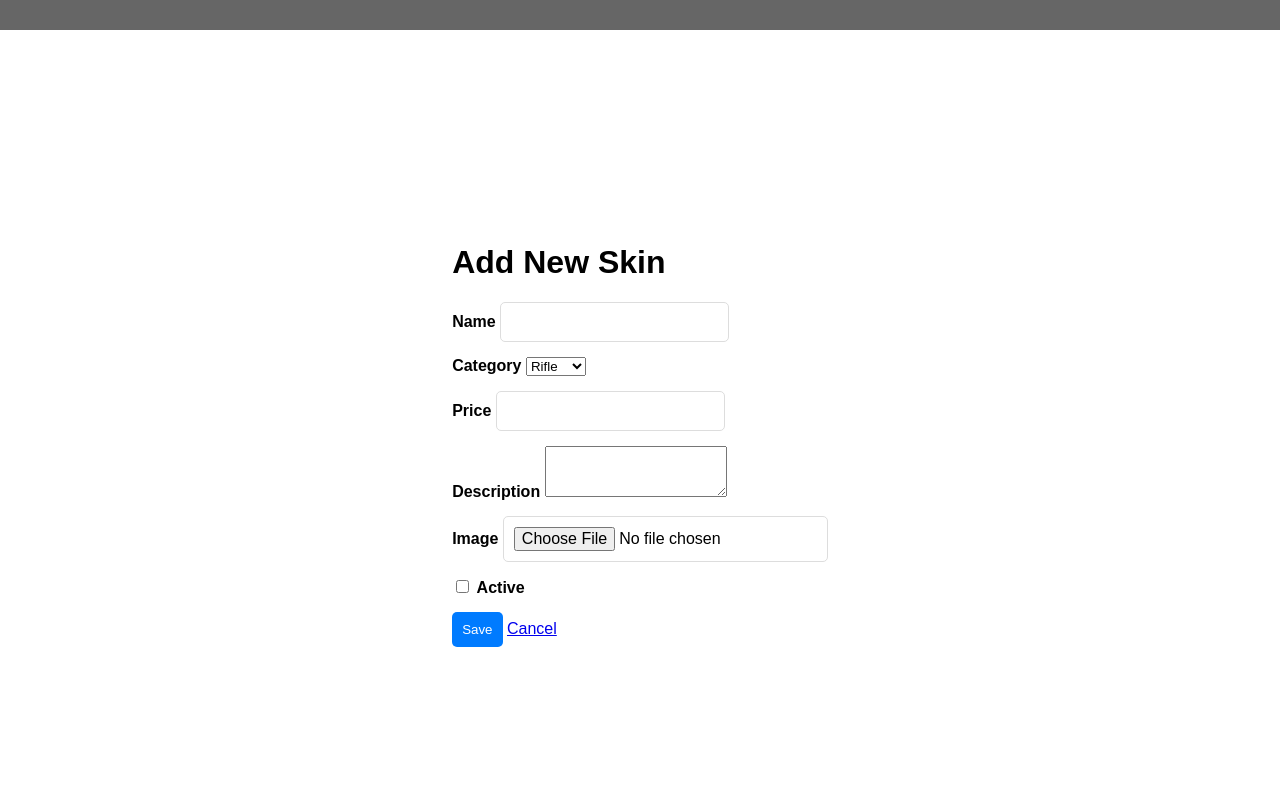
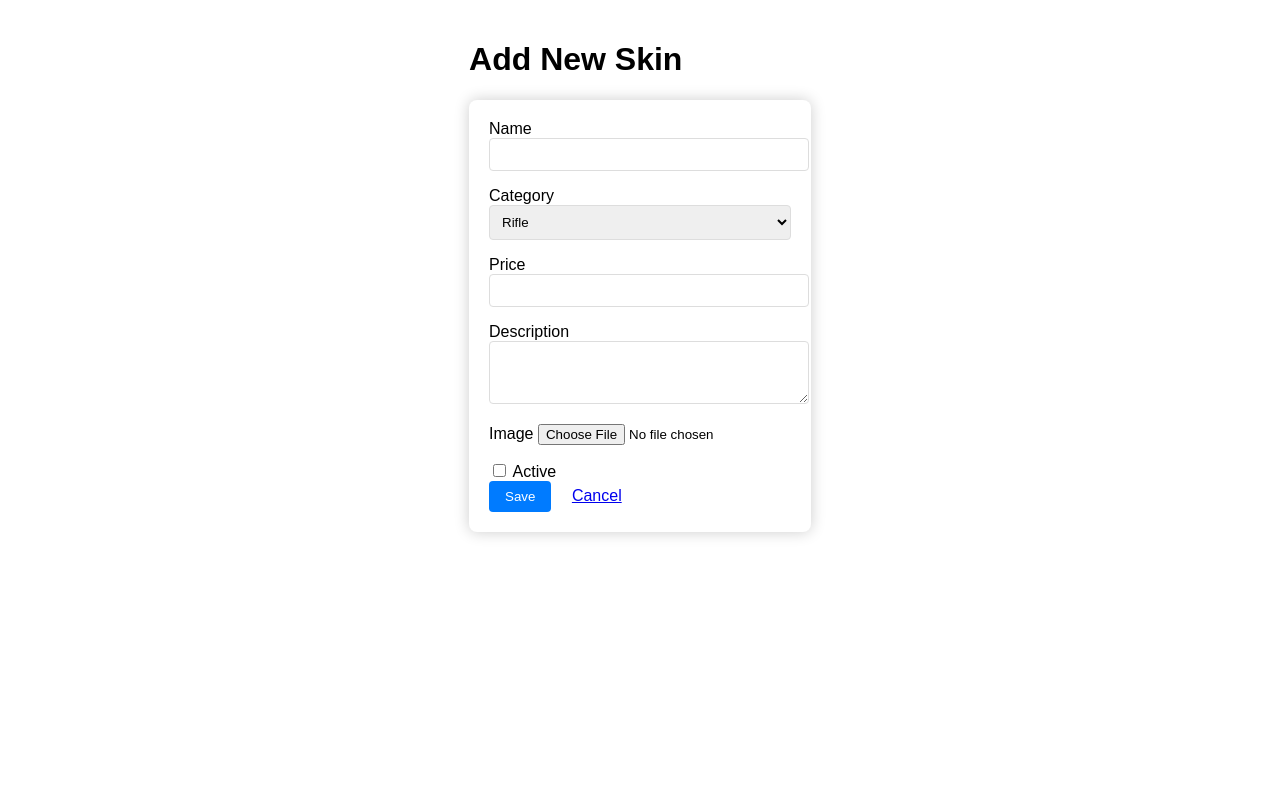
Before and after one commit to JiangY03/ITGroup96, a Django app: page /accounts/admin/skins/add/ in a window 1280 px wide. Run offline with Django 4.2, Linux system fonts and the light colour scheme; a user stored in the database is signed in.

Commit message:
Update style.css

```diff
--- a/cs2_skin_market/static/css/style.css
+++ b/cs2_skin_market/static/css/style.css
@@ -1,15 +1,115 @@
-/* 全局样式 */
+/* Global styles */
 html, body {
+    height: 100%;
     margin: 0;
     padding: 0;
-    width: 100vw;
-    height: 100vh;
-    overflow: hidden;
     display: flex;
     flex-direction: column;
     align-items: center;
     position: relative;
     font-family: Arial, sans-serif;
+}
+
+.container {
+    max-width: 1200px;
+    margin: 0 auto;
+    padding: 20px;
+}
+
+.header {
+    background-color: #333;
+    color: white;
+    padding: 1rem;
+    width: 100%;
+    text-align: center;
+}
+
+.nav {
+    display: flex;
+    justify-content: space-between;
+    align-items: center;
+    padding: 0.5rem 1rem;
+    background-color: #444;
+}
+
+.nav a {
+    color: white;
+    text-decoration: none;
+    padding: 0.5rem 1rem;
+}
+
+.nav a:hover {
+    background-color: #555;
+}
+
+.main-content {
+    flex: 1;
+    width: 100%;
+    max-width: 1200px;
+    padding: 20px;
+}
+
+.footer {
+    background-color: #333;
+    color: white;
+    text-align: center;
+    padding: 1rem;
+    width: 100%;
+    margin-top: auto;
+}
+
+.card {
+    background-color: white;
+    border-radius: 8px;
+    padding: 20px;
+    margin-bottom: 20px;
+    box-shadow: 0px 0px 15px rgba(0, 0, 0, 0.2);
+}
+
+/* Form styles */
+.form-group {
+    margin-bottom: 1rem;
+}
+
+.form-control {
+    width: 100%;
+    padding: 0.5rem;
+    border: 1px solid #ddd;
+    border-radius: 4px;
+}
+
+.btn {
+    padding: 0.5rem 1rem;
+    border: none;
+    border-radius: 4px;
+    cursor: pointer;
+}
+
+.btn-primary {
+    background-color: #007bff;
+    color: white;
+}
+
+.btn-primary:hover {
+    background-color: #0056b3;
+}
+
+.alert {
+    padding: 1rem;
+    margin-bottom: 1rem;
+    border-radius: 4px;
+}
+
+.alert-success {
+    background-color: #d4edda;
+    color: #155724;
+    border: 1px solid #c3e6cb;
+}
+
+.alert-danger {
+    background-color: #f8d7da;
+    color: #721c24;
+    border: 1px solid #f5c6cb;
 }
 
 /* 🔹 Background Video */
@@ -23,56 +123,7 @@ html, body {
     z-index: -1;
 }
 
-/* 🔹 Navigation Bar */
-.navbar {
-    position: fixed;
-    top: 0;
-    left: 0;
-    width: 100%;
-    background: rgba(0, 0, 0, 0.6);
-    padding: 15px 20px;
-    display: flex;
-    justify-content: space-between;
-    align-items: center;
-    z-index: 10;
-}
-
-.navbar ul {
-    list-style: none;
-    margin: 0;
-    padding: 0;
-    display: flex;
-    gap: 20px;
-}
-
-.navbar ul li {
-    display: inline;
-}
-
-.navbar ul li a {
-    color: white;
-    text-decoration: none;
-    font-size: 16px;
-    padding: 8px 12px;
-    transition: background 0.3s;
-}
-
-.navbar ul li a:hover {
-    background: rgba(255, 255, 255, 0.3);
-    border-radius: 5px;
-}
-
-/* 🔹 Main Content */
-.content-container {
-    margin-top: 70px;
-    display: flex;
-    justify-content: center;
-    align-items: center;
-    width: 100%;
-    height: calc(100vh - 70px);
-}
-
-/* 🔹 Authentication Box */
+/* �� Authentication Box */
 .auth-container {
     width: 350px;
     padding: 30px;
@@ -82,38 +133,6 @@ html, body {
     box-shadow: 0px 0px 15px rgba(0, 0, 0, 0.2);
 }
 
-/* 表单样式 */
-form {
-    display: flex;
-    flex-direction: column;
-    gap: 15px;
-}
-
-label {
-    text-align: left;
-    font-weight: bold;
-}
-
-input {
-    padding: 10px;
-    font-size: 16px;
-    border: 1px solid #ddd;
-    border-radius: 5px;
-}
-
-button {
-    padding: 10px;
-    background-color: #007bff;
-    color: white;
-    border: none;
-    border-radius: 5px;
-    cursor: pointer;
-}
-
-button:hover {
-    background-color: #0056b3;
-}
-
 .error-message {
     color: red;
     margin-bottom: 15px;
```
